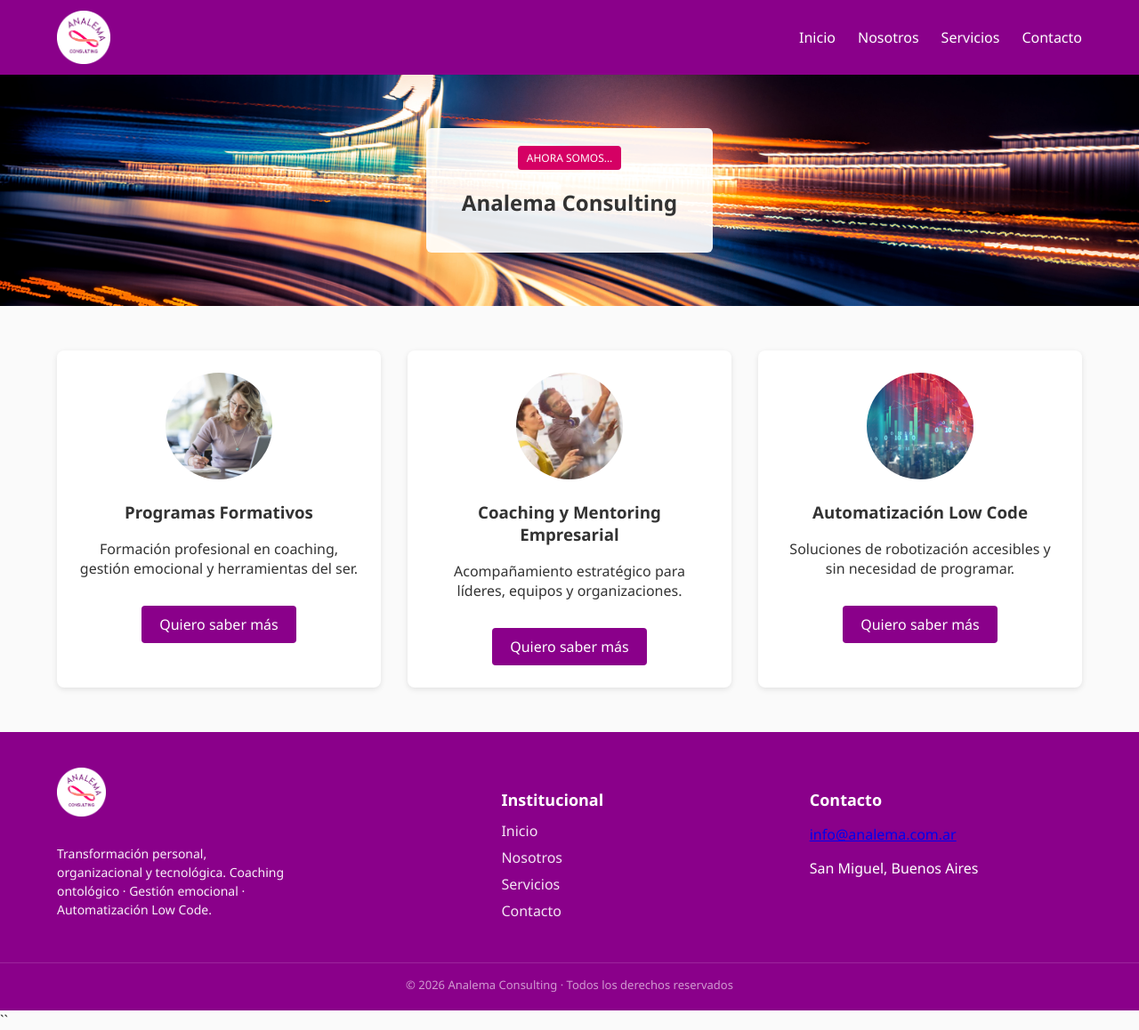
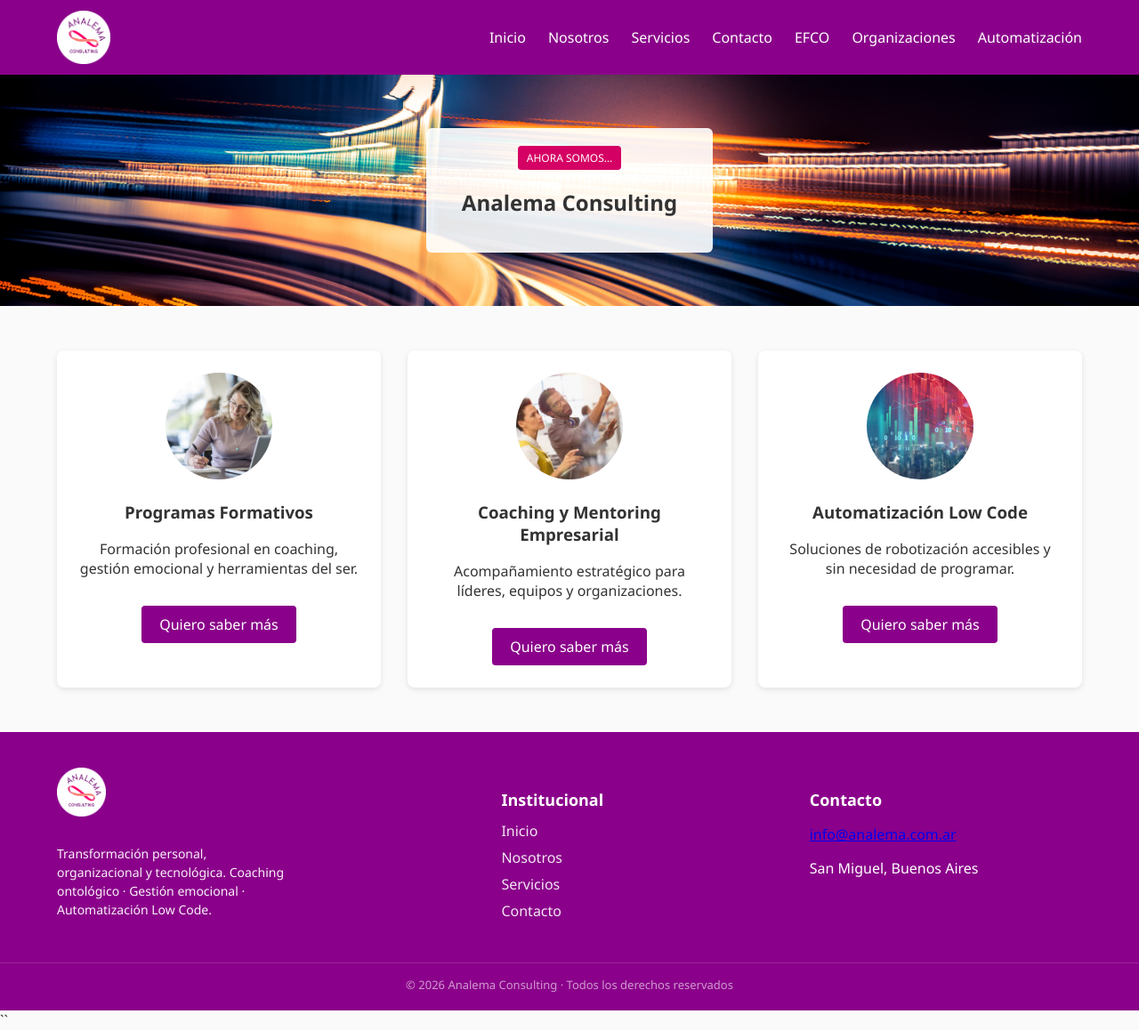
Before and after one commit to sivasilev-gif/analema.com.ar, a Jekyll site: the page built from index.md, in a window 1280 px wide. Shown: the whole page at 89% size. Built offline with Jekyll 4.4.1, drawn with Linux system fonts in a browser that asks for light colours.

Commit message:
Update landing.html

```diff
--- a/_layouts/landing.html
+++ b/_layouts/landing.html
@@ -28,6 +28,9 @@
         <li><a href="{{ '/about' | relative_url }}">Nosotros</a></li>
         <li><a href="{{ '/servicios' | relative_url }}">Servicios</a></li>
         <li><a href="{{ '/contacto' | relative_url }}">Contacto</a></li>
+        <li><a href="{{ '/efco' | relative_url }}">EFCO</a></li>
+        <li><a href="{{ '/organizaciones' | relative_url }}">Organizaciones</a></li>
+        <li><a href="{{ '/automatizacion' | relative_url }}">Automatización</a></li>
       </ul>
     </nav>
   </div>
```
